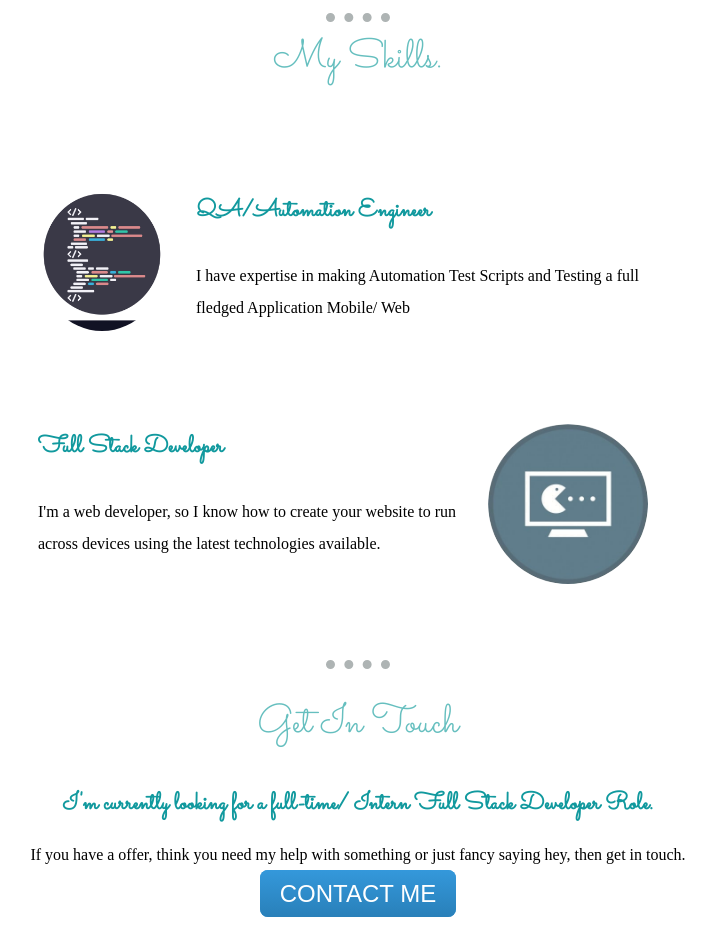
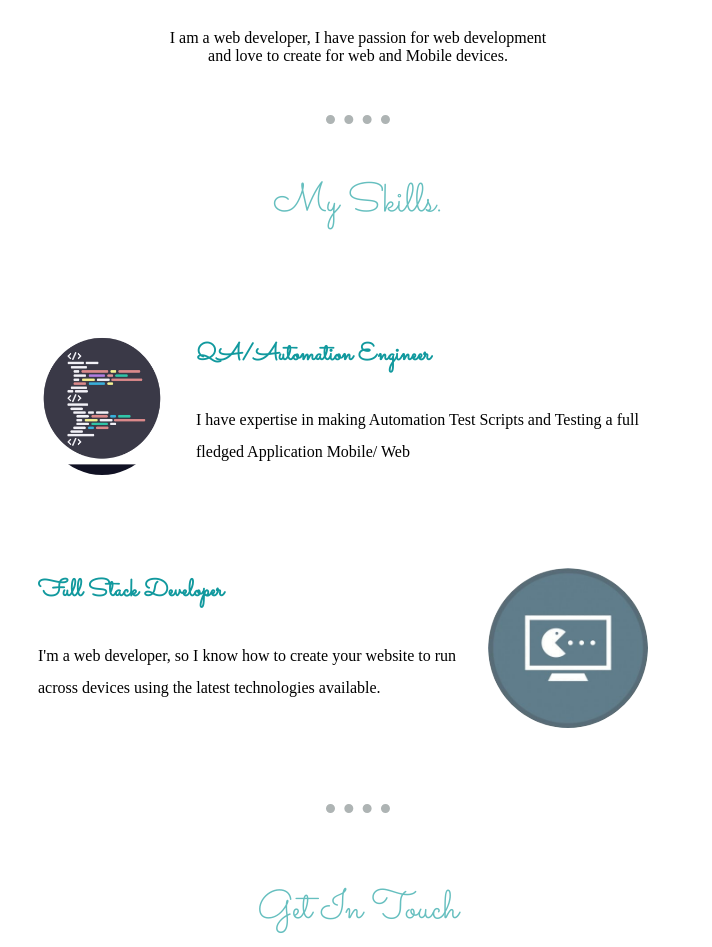
Before and after one commit to Heisenberg0G/cv, a plain HTML site: page index.html in a window 1280 px wide. Shown: the part 1065-2012 px from the top of the page, without its empty margins (282-994 px from the left). Drawn offline with Linux system fonts and the light colour scheme.

Commit message:
css added

```diff
--- a/css/styles.css
+++ b/css/styles.css
@@ -12,6 +12,8 @@ hr{
     border-right: 0;
     border-width: 9px;
     border-color: #aeb4b4;
+    margin-bottom: 50px;
+    margin-top: 50px;
 }
 h1{
     font-family:"Sacramento",Cursive;
@@ -89,7 +91,7 @@ a{
     line-height: 2;
 }
 .contact-me{
-    padding-bottom: 20px;
+    padding-bottom: 60px;
     height: 250px;
 }
 .btn {
@@ -107,6 +109,7 @@ a{
     font-size: 24px;
     padding: 10px 20px 10px 20px;
     text-decoration: none;
+    margin-bottom: 50px;
 
   }
 
@@ -141,3 +144,11 @@ a{
     width: 200px;
     padding-top: 50px;
 }
+.Intro{
+    width: 30%;
+    margin: 0 auto 0 auto;
+}
+.employment{
+    width: 30%;
+    margin: 0 auto 0 auto;
+}
--- a/index.html
+++ b/index.html
@@ -22,9 +22,9 @@
 
         <div class="middle-container">
             <div class="profile">
-              <img src="images/Kunal Dhauta.png" alt="" height="200px" weidth="200px">
+              <img class="dp" src="images/Kunal Dhauta.png" alt="">
               <h2>Hello.</h2>
-              <p>I am a web developer, I have passion for web development and love to create for web and Mobile devices.</p>
+              <p class="Intro">I am a web developer, I have passion for web development and love to create for web and Mobile devices.</p>
             </div>
             <hr>
             <div class="skills">
@@ -45,8 +45,10 @@
             <div class="contact-me">
               <h2>Get In Touch</h2>
               <h3>I'm currently looking for a full-time/ Intern Full Stack Developer Role.</h3>
-              <p>If you have a offer, think you need my help with something or just fancy saying hey, then get in touch.</p>
+              <p class="employment">If you have a offer, think you need my help with something or just fancy saying hey, then get in touch.</p>
+              <br>
               <a class="btn" href="mailto:dhautakunal1.618@gmail.com">CONTACT ME</a>
+              <br>
             </div>
           </div>
 
```
